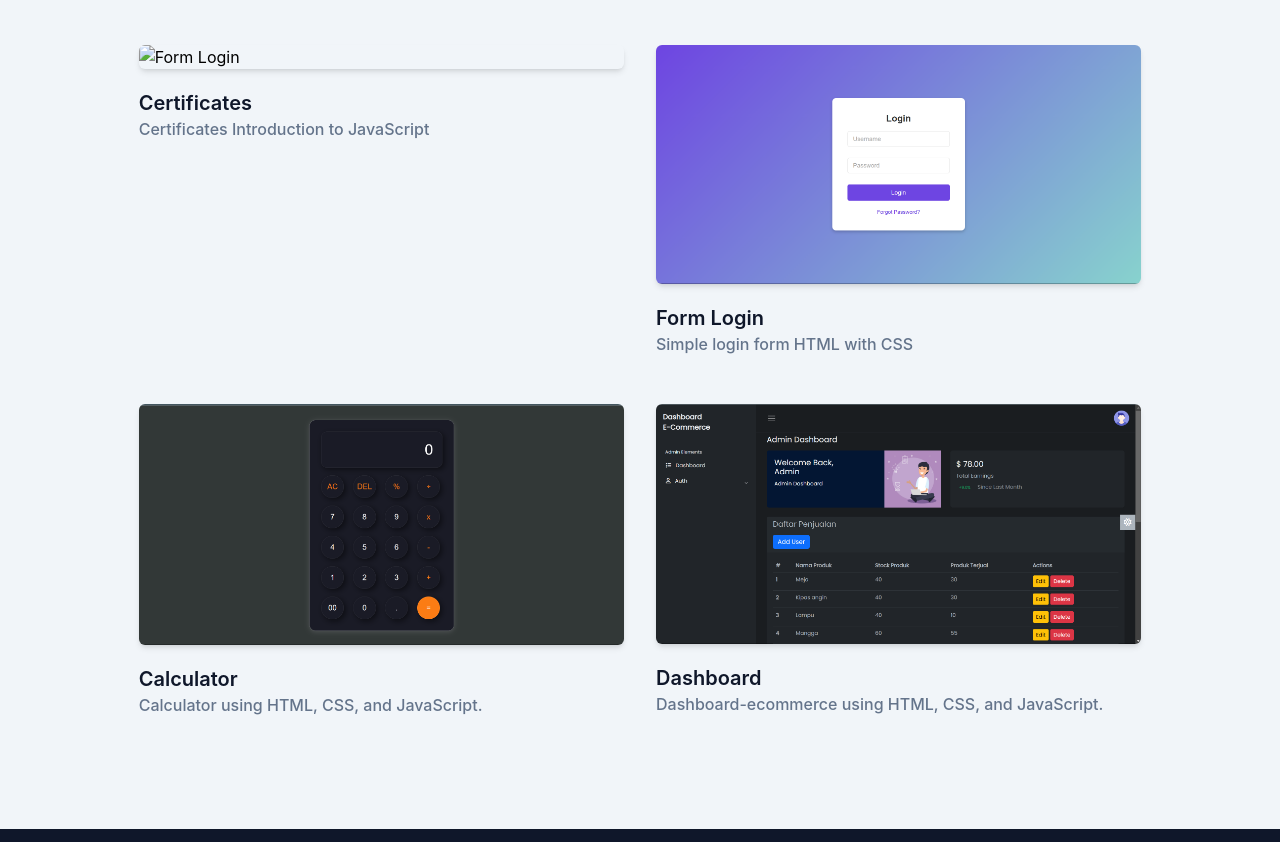
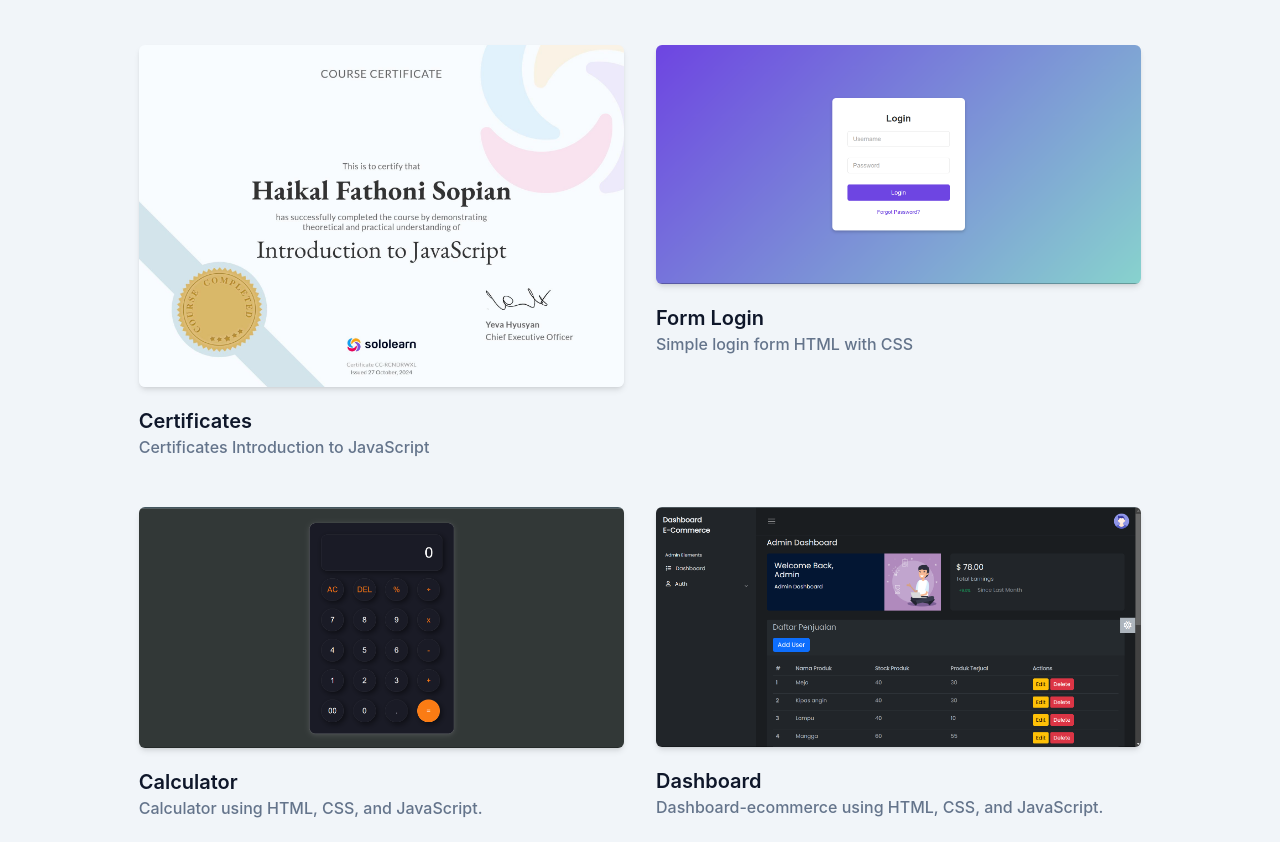
Before and after one commit to Niklob/portfolio, a website: page index.html in a window 1280 px wide. Shown: the part 2036-2878 px from the top of the page. Drawn offline with Linux system fonts and the light colour scheme.

Commit message:
index.html

```diff
--- a/index.html
+++ b/index.html
@@ -189,7 +189,7 @@
                   <div class="mb-12 px-4 md:w-1/2">
                     <div class="rounded-md shadow-md overflow-hidden">
                         <a href="https://www.sololearn.com/certificates/CC-RCNDRWXL" target="_blank">
-                        <img src="dist/img/portfolio/sertifikat3.png" alt="Form Login" width="w-full"/></a>
+                        <img src="dist/img/portfolio/sertifikat3.jpg" alt="Form Login" width="w-full"/></a>
                     </div>
                     <h3 class="font-semibold text-xl text-dark mt-5">Certificates</h3>
                     <p class="font-medium text-base text-secondary">Certificates Introduction to JavaScript</p>
```
